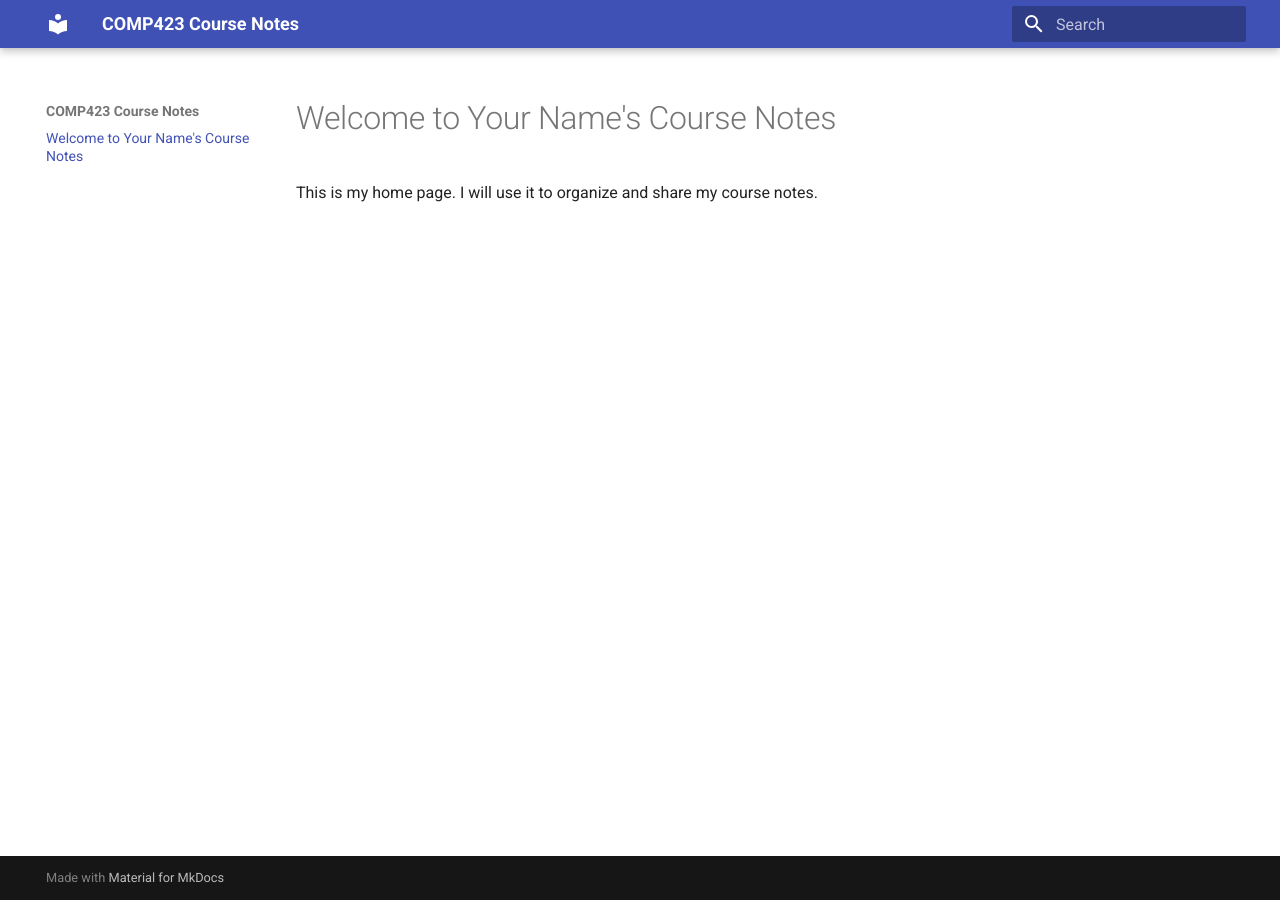
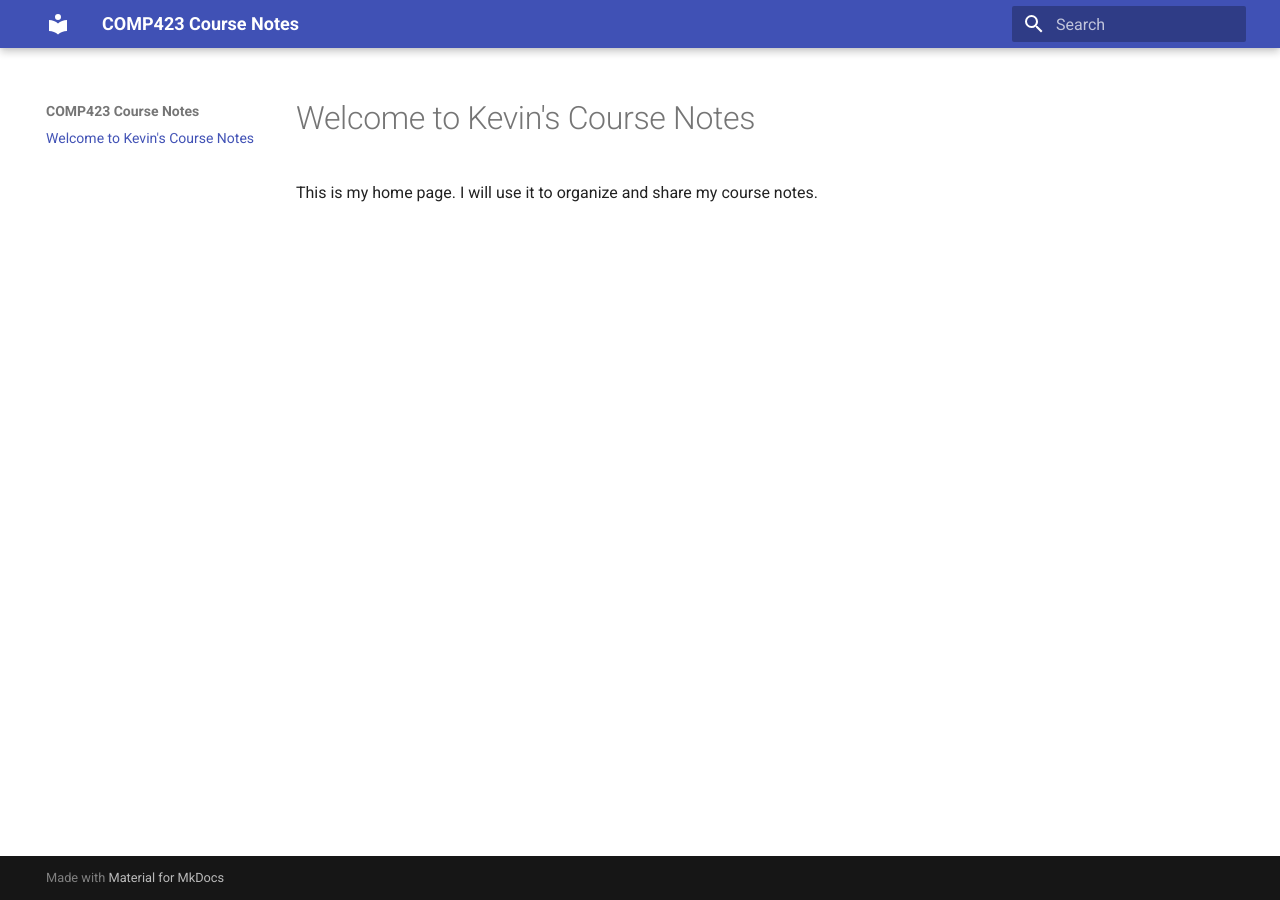
Before and after one commit to Kevinofma/comp423-course-notes, an MkDocs documentation site: the page built from docs/index.md, in a window 1280 px wide. Built offline with MkDocs 1.6.1 and Material for MkDocs 9.7.7, drawn with Linux system fonts in a browser that asks for light colours.

```diff
--- a/docs/index.md
+++ b/docs/index.md
@@ -1,3 +1,3 @@
-# Welcome to Your Name's Course Notes
+# Welcome to Kevin's Course Notes
 
 This is my home page. I will use it to organize and share my course notes.
```
